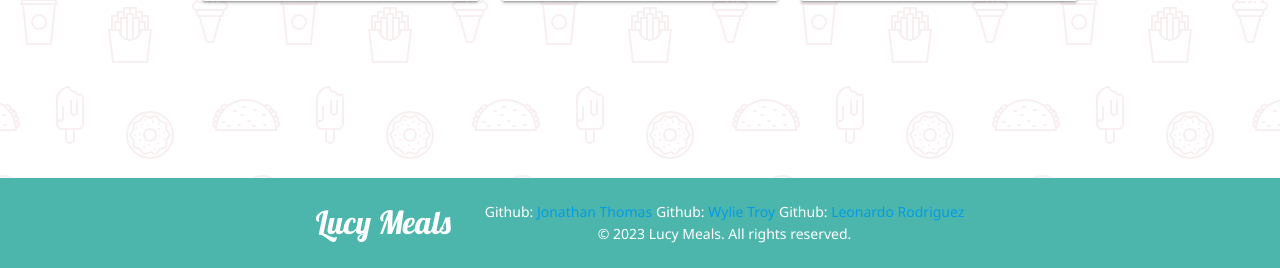
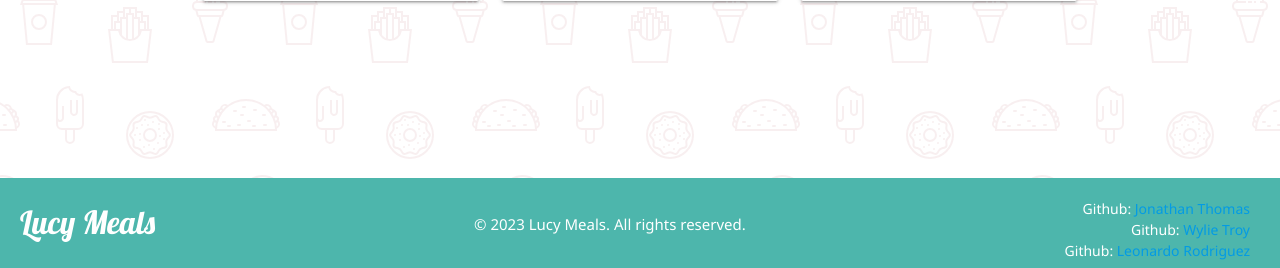
Before and after one commit to JuanitoDeLaTorre/Lucy_Meals, a Django app: page / in a window 1280 px wide. Shown: the part 605-873 px from the top of the page. Run offline with Django 4.2, Linux system fonts and the light colour scheme; data that the repository does not hold is empty.

Commit message:
footer css

```diff
--- a/main_app/static/css/style.css
+++ b/main_app/static/css/style.css
@@ -94,23 +94,58 @@ tr td {
     font-size: 32px;
     display: inline;
     vertical-align: middle;
-    margin-right: 30px;
 }
 
-.right-alignn {
+/* .right-alignn {
     display: inline-block;
     vertical-align: middle;
-}
+} */
 
-.right-alignn p {
+/* .right-alignn p {
     font-size: 14px;
     margin: 0;
     color: white;
     display: inline-block;
+    text-align: right;
+    vertical-align: middle;
+} */
+
+
+/* .footer-updates {
     text-align: center;
+} */
+
+.center-alignn {
+    vertical-align: middle;
+    text-align: left;
 }
 
+.footer-updates {
+  display: flex;
+  justify-content: space-between;
+}
 
-.footer-updates {
-    text-align: center;
+.left-column {
+  padding-left: 20px;
 }
+
+.middle-column {
+  text-align: center;
+}
+
+.right-column {
+  text-align: right;
+  padding-right: 30px;
+  padding-bottom: 20px;
+}
+
+.right-column p {
+    align-items: right;
+    margin: 0px;
+    padding-bottom: -50px;
+    font-size: 14px;
+}
+
+/* .jp {
+    padding-bottom: 30px;
+} */
--- a/main_app/templates/base.html
+++ b/main_app/templates/base.html
@@ -62,14 +62,16 @@
     </main>
     <footer class="page-footer teal lighten-2">
         <div class="footer-updates">
+          <div class="left-column">
             <div class="logo">Lucy Meals</div>
-            <div class="right-alignn">
+          </div>
+          <div class="middle-column">
+            <p>&copy; 2023 Lucy Meals. All rights reserved.</p>
+          </div>
+          <div class="right-column">
             <p>Github: <a href="https://github.com/JuanitoDeLaTorre">Jonathan Thomas</a></p>
             <p>Github: <a href="https://github.com/wylietroy">Wylie Troy</a></p>
             <p>Github: <a href="https://github.com/leovre">Leonardo Rodriguez</a></p>
-                <div class="center-align">
-                    <p>&copy; 2023 Lucy Meals. All rights reserved.</p>
-                </div>
           </div>
         </div>
       </footer>
```
Lines whose indentation alone changed are shown as unchanged.
